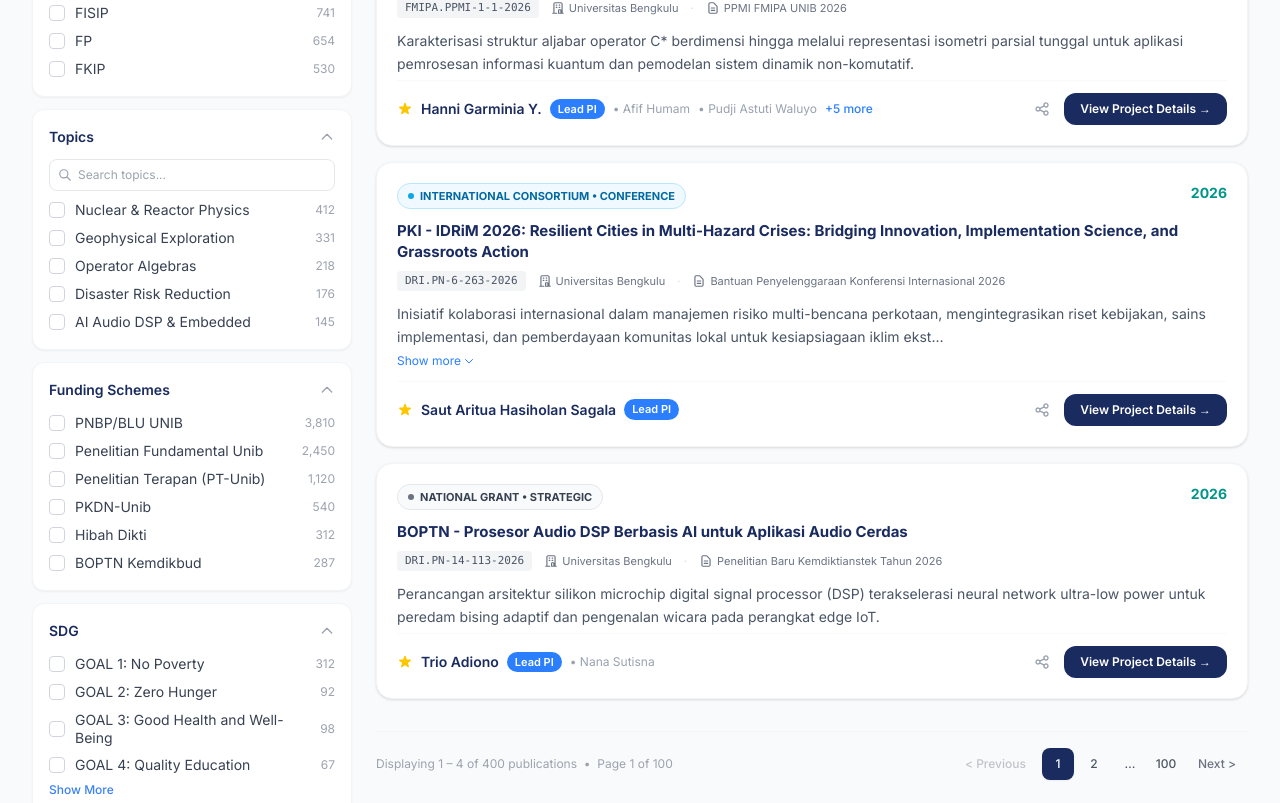
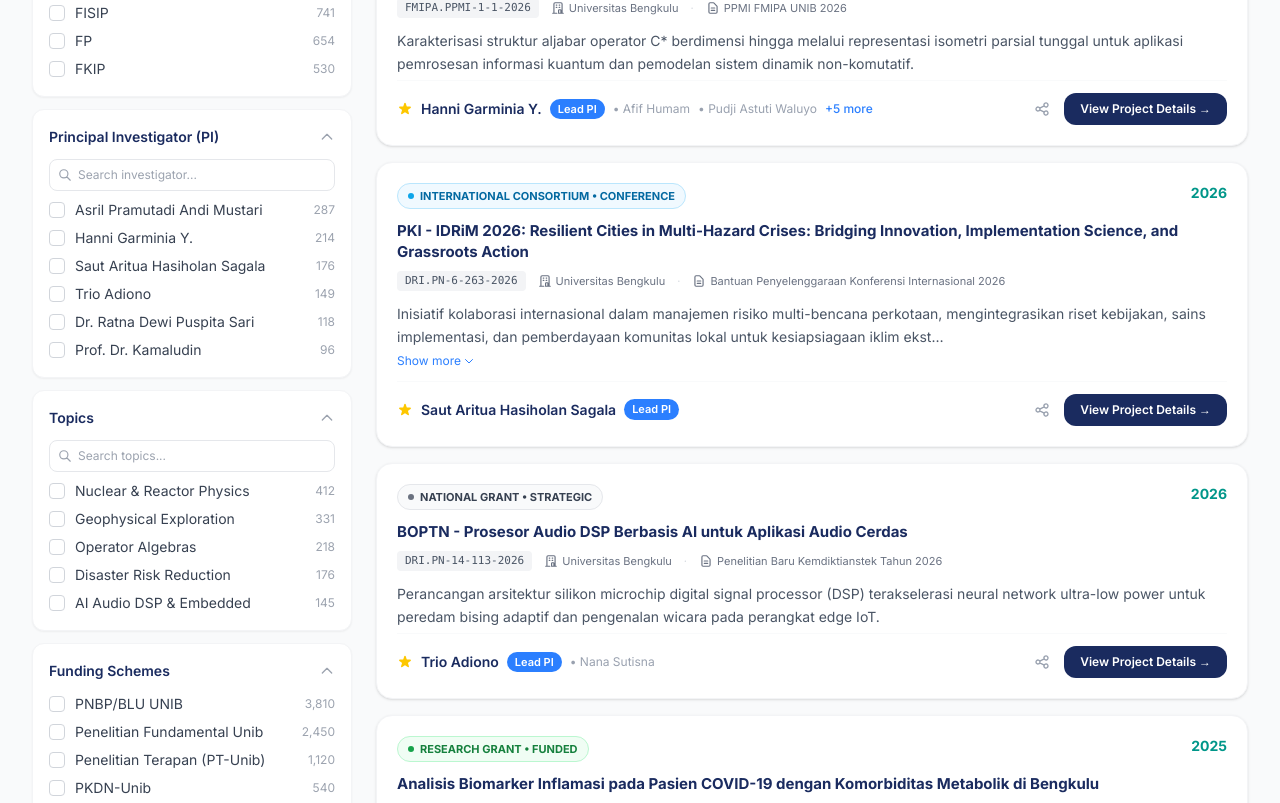
Before and after one commit to angelllllllllbelajar/unibscholar, a React (Vite) app: page /projects in a window 1280 px wide. Shown: the part 657-1460 px from the top of the page. Built offline with nearby package versions, Linux system fonts and the light colour scheme.

Commit message:
Update Filter PI Projects User

```diff
--- a/src/components/publications/Pagination.jsx
+++ b/src/components/publications/Pagination.jsx
@@ -31,14 +31,21 @@ function buildPages(current, total) {
 }
 
 
-export default function Pagination({ current, total, perPage, onChange }) {
+export default function Pagination({
+  current,
+  total,
+  perPage,
+  onChange,
+  unitLabel = "publications",
+  totalResults: totalResultsProp,
+}) {
   const [openSide, setOpenSide] = useState(null); // null | "left" | "right"
   const [dotValue, setDotValue] = useState("");
 
   const pages = buildPages(current, total);
 
   // Keep the displayed result count consistent with the (demo-capped) page count.
-  const totalResults = perPage * total;
+  const totalResults = totalResultsProp ?? perPage * total;
 
   const commitJump = () => {
     const n = parseInt(dotValue, 10);
@@ -52,7 +59,7 @@ export default function Pagination({ current, total, perPage, onChange }) {
   return (
     <div className="pub-pagination">
       <p className="pub-pagination__info">
-        Displaying 1 – {perPage} of {totalResults.toLocaleString()} publications &nbsp;•&nbsp; Page {current} of{" "}
+        Displaying 1 – {perPage} of {totalResults.toLocaleString()} {unitLabel} &nbsp;•&nbsp; Page {current} of{" "}
         {total.toLocaleString()}
       </p>
 
--- a/src/data/projectsData.js
+++ b/src/data/projectsData.js
@@ -1,6 +1,6 @@
 // ── Mock Projects Data ────────────────────────────────────────────────────────
 export const PROJECTS_TOTAL      = 11144;
-export const PROJECTS_PER_PAGE   = 4;
+export const PROJECTS_PER_PAGE   = 5;
 export const MAX_PAGES_DEMO      = 100;
 export const PROJECTS_TOTAL_PAGES = Math.min(
   Math.ceil(PROJECTS_TOTAL / PROJECTS_PER_PAGE),
@@ -132,6 +132,15 @@ export const studyCenters = [
   { name: "FKIP",  count: 530,  checked: false },
 ];
 
+export const principalInvestigators = [
+  { name: "Asril Pramutadi Andi Mustari",  count: 287 },
+  { name: "Hanni Garminia Y.",             count: 214 },
+  { name: "Saut Aritua Hasiholan Sagala",  count: 176 },
+  { name: "Trio Adiono",                   count: 149 },
+  { name: "Dr. Ratna Dewi Puspita Sari",   count: 118 },
+  { name: "Prof. Dr. Kamaludin",           count: 96  },
+];
+
 export const projectTopics = [
   { name: "Nuclear & Reactor Physics", count: 412 },
   { name: "Geophysical Exploration",   count: 331 },
--- a/src/pages/ProjectsPage.jsx
+++ b/src/pages/ProjectsPage.jsx
@@ -14,6 +14,7 @@ import ProjectModal from "../components/projects/ProjectModal";
 import {
   projects,
   studyCenters,
+  principalInvestigators,
   projectTopics,
   fundingSchemes,
   projectSdgGoals,
@@ -32,6 +33,7 @@ export default function ProjectsPage() {
   const [yearStart,    setYearStart]    = useState(YEAR_MIN);
   const [yearEnd,      setYearEnd]      = useState(YEAR_MAX);
   const [topicsSearch, setTopicsSearch] = useState("");
+  const [piSearch,     setPiSearch]     = useState("");
   const [sdgExpanded,  setSdgExpanded]  = useState(false);
   const [selectedProject, setSelectedProject] = useState(null);
 
@@ -39,12 +41,14 @@ export default function ProjectsPage() {
     Object.fromEntries(studyCenters.map((s) => [s.name, !!s.checked]))
   );
   const [checkedTopics,  setCheckedTopics]  = useState({});
+  const [checkedPis,     setCheckedPis]     = useState({});
   const [checkedSchemes, setCheckedSchemes] = useState(() =>
     Object.fromEntries(fundingSchemes.map((f) => [f.name, !!f.checked]))
   );
   const [checkedSdgs, setCheckedSdgs] = useState({});
 
   const [centerOpen,  setCenterOpen]  = useState(true);
+  const [piOpen,      setPiOpen]      = useState(true);
   const [topicsOpen,  setTopicsOpen]  = useState(true);
   const [schemesOpen, setSchemesOpen] = useState(true);
   const [sdgOpen,     setSdgOpen]     = useState(true);
@@ -54,9 +58,11 @@ export default function ProjectsPage() {
   const resetFilters = () => {
     setCheckedCenters(Object.fromEntries(studyCenters.map((s) => [s.name, false])));
     setCheckedTopics({});
+    setCheckedPis({});
     setCheckedSchemes(Object.fromEntries(fundingSchemes.map((f) => [f.name, false])));
     setCheckedSdgs({});
     setTopicsSearch("");
+    setPiSearch("");
     setQuery("");
     setYearStart(YEAR_MIN);
     setYearEnd(YEAR_MAX);
@@ -82,18 +88,23 @@ export default function ProjectsPage() {
       const anyCenter = Object.values(checkedCenters).some(Boolean);
       if (anyCenter && !checkedCenters[proj.faculty]) return false;
 
+      // Principal Investigator filter
+      const anyPi = Object.values(checkedPis).some(Boolean);
+      if (anyPi && !checkedPis[proj.leadPI]) return false;
+
       // Funding scheme filter
       const anyScheme = Object.values(checkedSchemes).some(Boolean);
       if (anyScheme && !checkedSchemes[proj.fundingScheme]) return false;
 
       return true;
     });
-  }, [query, checkedCenters, checkedSchemes]);
+  }, [query, checkedCenters, checkedPis, checkedSchemes]);
 
   const visibleProjects = filtered.slice(0, PROJECTS_PER_PAGE);
 
   const displayTotal = query ||
     Object.values(checkedCenters).some(Boolean) ||
+    Object.values(checkedPis).some(Boolean) ||
     Object.values(checkedSchemes).some(Boolean)
     ? filtered.length
     : PROJECTS_TOTAL;
@@ -160,6 +171,33 @@ export default function ProjectsPage() {
                   onChange={() => toggle(setCheckedCenters, s.name)}
                 />
               ))}
+            </div>
+          </FilterSection>
+
+          {/* Principal Investigator */}
+          <FilterSection
+            title="Principal Investigator (PI)"
+            open={piOpen}
+            onToggle={() => setPiOpen((v) => !v)}
+          >
+            <FilterSearch
+              value={piSearch}
+              onChange={setPiSearch}
+              placeholder="Search investigator..."
+            />
+            <div className="filter-list">
+              {principalInvestigators
+                .filter((p) => p.name.toLowerCase().includes(piSearch.toLowerCase()))
+                .map((p) => (
+                  <FilterCheckRow
+                    key={p.name}
+                    id={`pi-${p.name}`}
+                    label={p.name}
+                    count={p.count}
+                    checked={!!checkedPis[p.name]}
+                    onChange={() => toggle(setCheckedPis, p.name)}
+                  />
+                ))}
             </div>
           </FilterSection>
 
@@ -260,6 +298,8 @@ export default function ProjectsPage() {
             current={page}
             total={PROJECTS_TOTAL_PAGES}
             perPage={PROJECTS_PER_PAGE}
+            unitLabel="research projects"
+            totalResults={displayTotal}
             onChange={(p) => {
               setPage(p);
               window.scrollTo({ top: 0, behavior: "smooth" });
```
